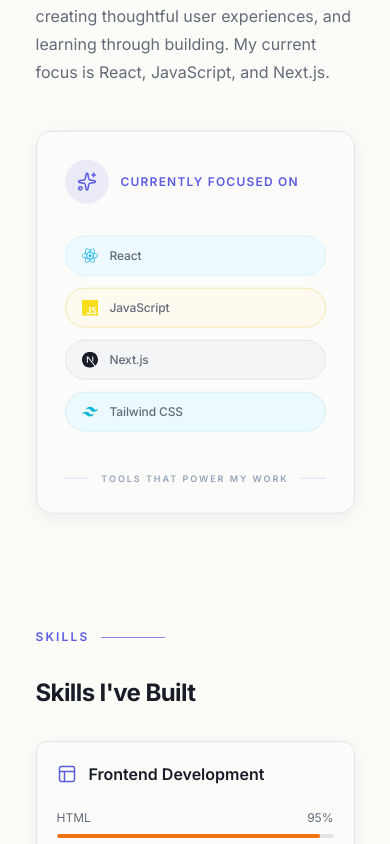
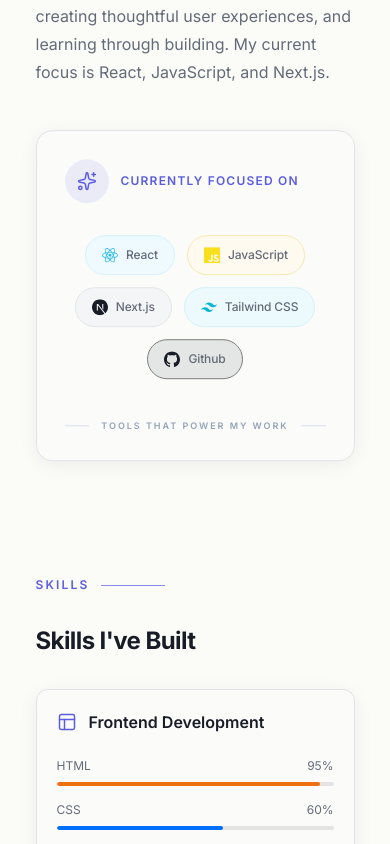
Before and after one commit to Rahimah-98/portfolio, a React (Vite) app: page / in a window 390 px wide. Shown: the part 1040-1884 px from the top of the page. Built offline with nearby package versions, Linux system fonts and the light colour scheme.

Commit message:
some update on about page

```diff
--- a/src/components/layout/About.jsx
+++ b/src/components/layout/About.jsx
@@ -4,6 +4,7 @@
   SiReact,
   SiJavascript,
   SiNextdotjs,
+  SiGithub,
 } from 'react-icons/si';
 
 const focusAreas = [
@@ -35,6 +36,13 @@
     background: 'bg-tailwind-bg',
     border: 'border-tailwind-border',
   },
+  {
+    name: 'Github',
+    icon: <SiGithub />,
+    iconColor: 'text-foreground',
+    background: 'bg-github-bg',
+    border: 'border-github-border',
+  },
 ];
 
 const About = () => {
@@ -46,7 +54,7 @@
         <span className='h-px w-16 bg-primary/60' />
       </div>
 
-      <div className='mt-8 grid gap-12 md:grid-cols-[1.25fr_1fr] md:items-end md:gap-16 lg:gap-20'>
+      <div className='mt-8 grid gap-12 lg:grid-cols-2 md:items-end md:gap-16 lg:gap-20'>
         <div>
           <h2 className='mb-10 text-3xl font-bold leading-tight tracking-[-0.025em] text-foreground sm:text-4xl'>
             About me
@@ -79,11 +87,11 @@
             </p>
           </div>
 
-          <div className='mt-8 grid grid-cols-1 gap-3 sm:grid-cols-2'>
+          <div className='mt-8 flex items-center justify-center flex-wrap gap-3'>
             {focusAreas.map((item) => (
               <div
                 key={item.name}
-                className={`flex min-h-10 items-center gap-3 rounded-full border px-4 py-2 transition-all duration-200 hover:-translate-y-0.5 ${item.background} ${item.border}`}>
+                className={`flex min-h-10 items-center gap-2 rounded-full border px-4 py-2 transition-all duration-200 hover:-translate-y-0.5 ${item.background} ${item.border}`}>
                 <span className={`shrink-0 text-base ${item.iconColor}`}>
                   {item.icon}
                 </span>
--- a/src/components/layout/Contact.jsx
+++ b/src/components/layout/Contact.jsx
@@ -9,7 +9,7 @@
         <span className='h-px w-16 bg-primary/70' />
       </div>
 
-      <div className='mt-8 grid gap-12 md:grid-cols-[1fr_1.1fr] md:gap-16'>
+      <div className='mt-8 grid gap-12 lg:grid-cols-[1fr_1.1fr] md:gap-16'>
         <ContactInfo />
         <ContactForm />
       </div>
--- a/src/components/layout/ContactInfo.jsx
+++ b/src/components/layout/ContactInfo.jsx
@@ -39,7 +39,7 @@
         love to hear from you.
       </p>
 
-      <ul className='mt-8 space-y-4'>
+      <ul className='w-[80%] lg:w-full mt-8 flex items-start justify-normal gap-6 flex-wrap lg:space-y-4 lg:block'>
         {contactDetails.map((detail) => {
           const Icon = detail.icon;
 
--- a/src/components/layout/Skills.jsx
+++ b/src/components/layout/Skills.jsx
@@ -77,7 +77,7 @@
       </h2>
 
       {/* Skill cards */}
-      <div className='mt-8 grid gap-4 md:grid-cols-3'>
+      <div className='mt-8 grid gap-4 md:grid-cols-2 lg:grid-cols-3'>
         {skillCategories.map((category) => (
           <SkillCard
             key={category.title}
--- a/src/index.css
+++ b/src/index.css
@@ -33,6 +33,9 @@
 
   --color-tailwind-bg: var(--tailwind-bg);
   --color-tailwind-border: var(--tailwind-border);
+
+  --color-github-bg: var(--github-bg);
+  --color-github-border: var(--github-border);
 
   /* ---------- Font ---------- */
 
@@ -86,6 +89,9 @@
 
   --tailwind-bg: #edfafd;
   --tailwind-border: #d4f1f5;
+
+  --github-bg: #e3e6e4;
+  --github-border: #7d7d7d;
 }
 
 /* =========================================================
@@ -123,6 +129,9 @@
 
   --tailwind-bg: #102d35;
   --tailwind-border: #15505e;
+
+  --github-bg: #19191a;
+  --github-border: #64739c;
 }
 
 /* =========================================================
```
